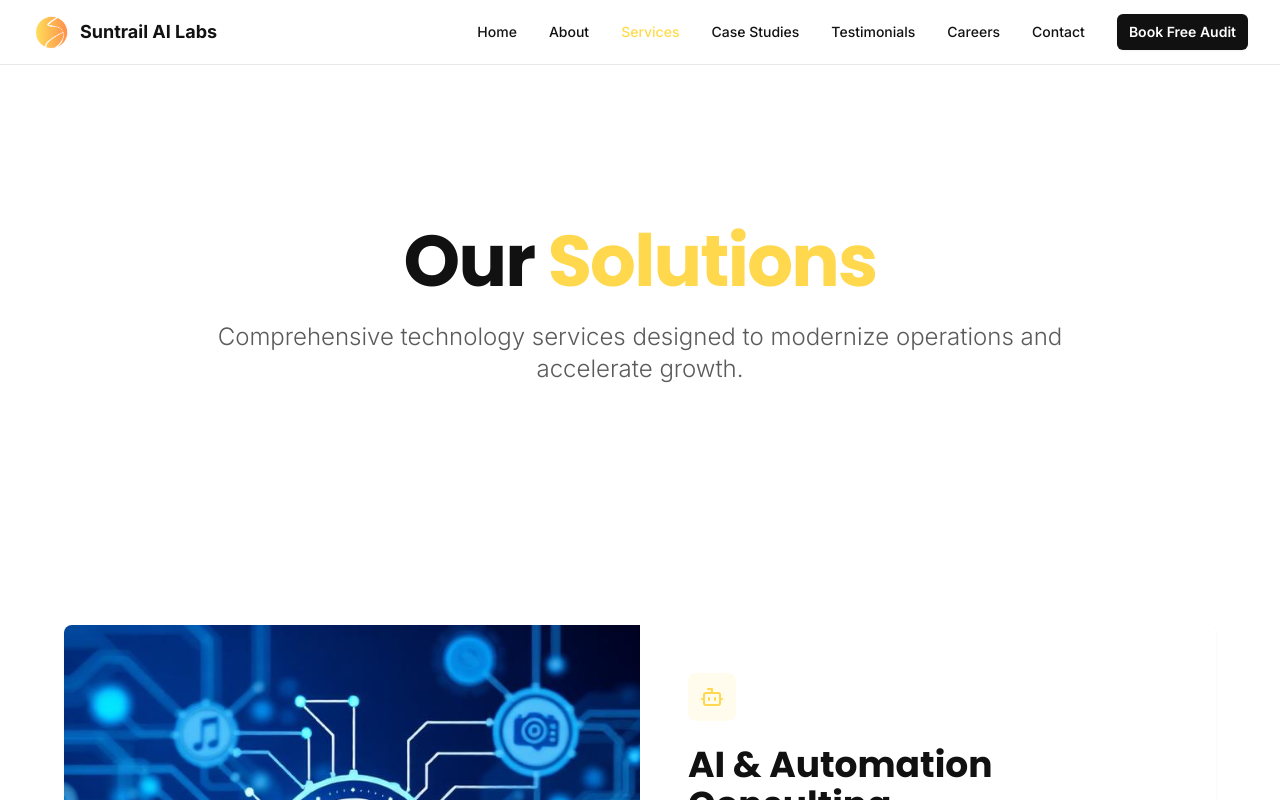
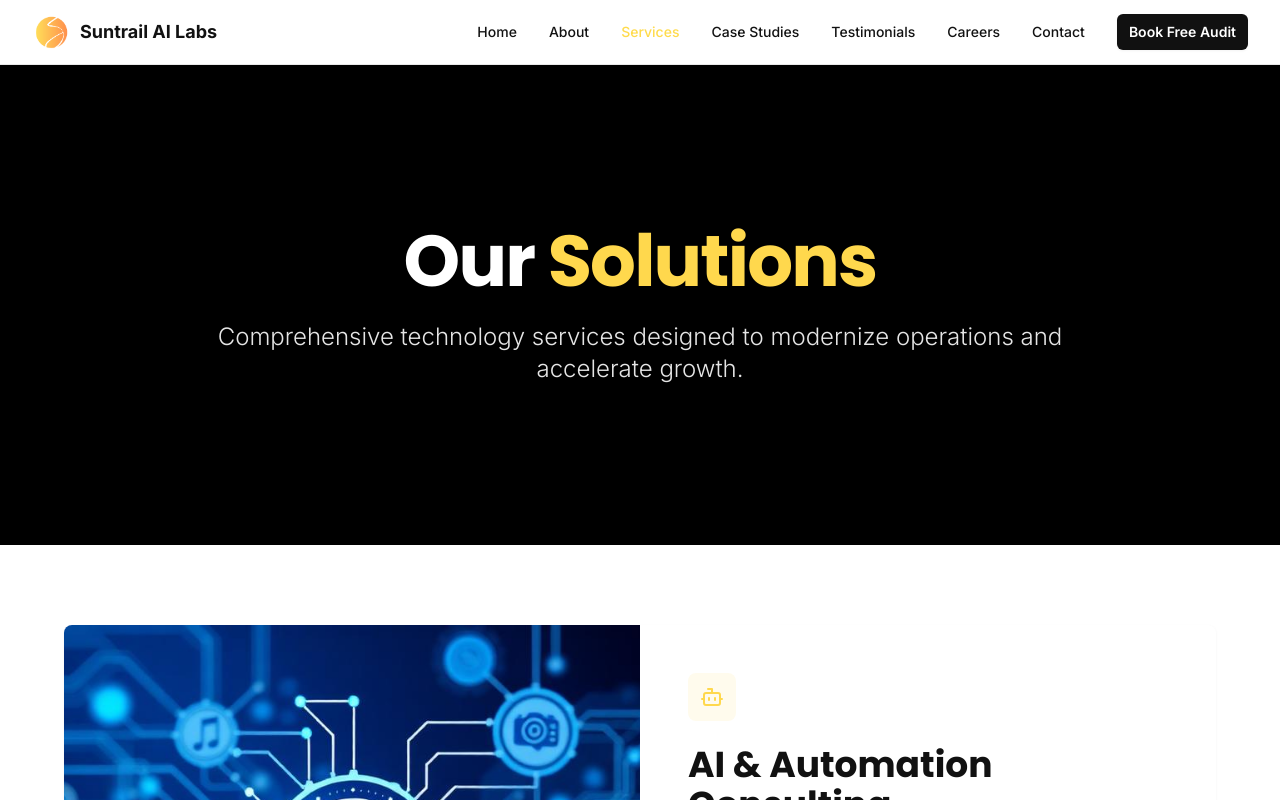
Before and after one commit to suntrailailabs/suntrail-glow-hub, a React (Vite) app: page /services in a window 1280 px wide. Shown: the top 800 px of the page. Built offline with nearby package versions, Linux system fonts and the light colour scheme; the HTML template or start-up script is replaced by a standard one.

Commit message:
Update Services page background

```diff
--- a/src/pages/Services.tsx
+++ b/src/pages/Services.tsx
@@ -66,13 +66,13 @@ const Services = () => {
   return (
     <div className="min-h-screen">
       {/* Hero Section */}
-      <section className="py-24 md:py-40 bg-white">
+      <section className="py-24 md:py-40 bg-black">
         <div className="container mx-auto px-4 lg:px-8">
           <div className="max-w-4xl mx-auto text-center animate-fade-up">
-            <h1 className="font-poppins text-5xl md:text-7xl font-extrabold mb-6 tracking-tight text-[#111111]">
+            <h1 className="font-poppins text-5xl md:text-7xl font-extrabold mb-6 tracking-tight text-white">
               Our <span className="text-[#FFD84D]">Solutions</span>
             </h1>
-            <p className="text-xl md:text-2xl text-[#5B5B5B] font-light">
+            <p className="text-xl md:text-2xl text-[#E5E5E5] font-light">
               Comprehensive technology services designed to modernize operations and accelerate growth.
             </p>
           </div>
```
